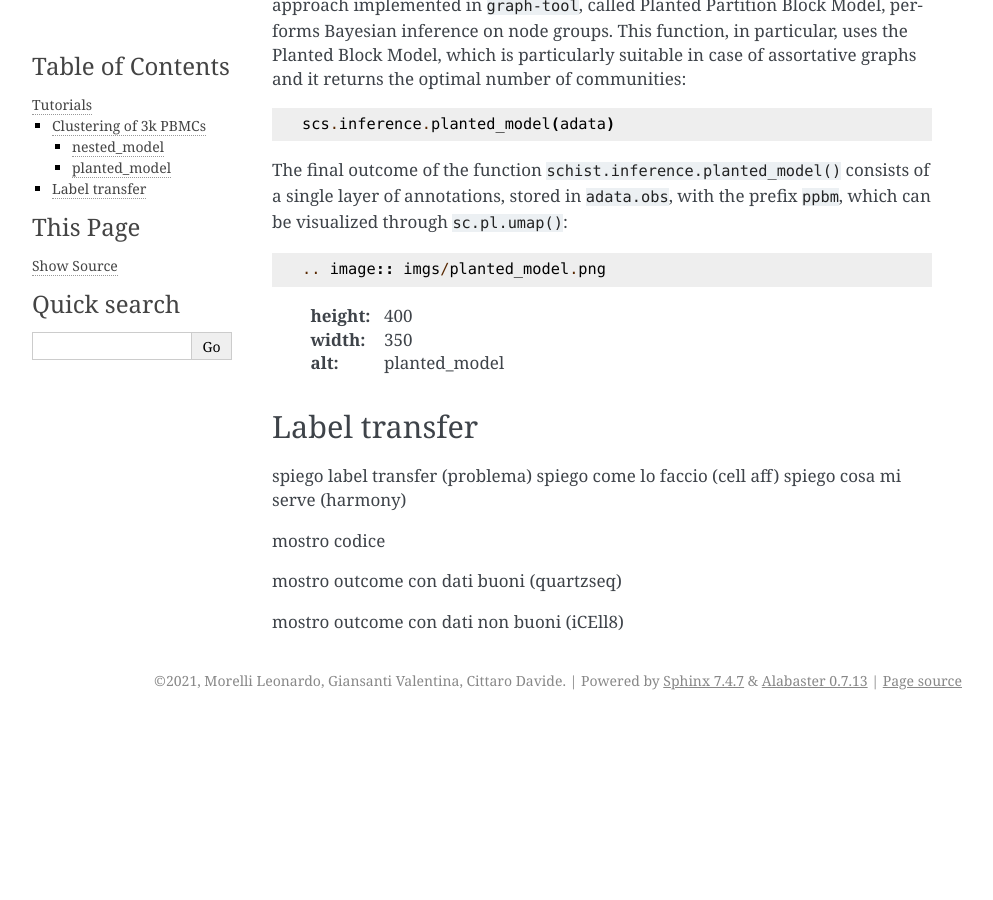
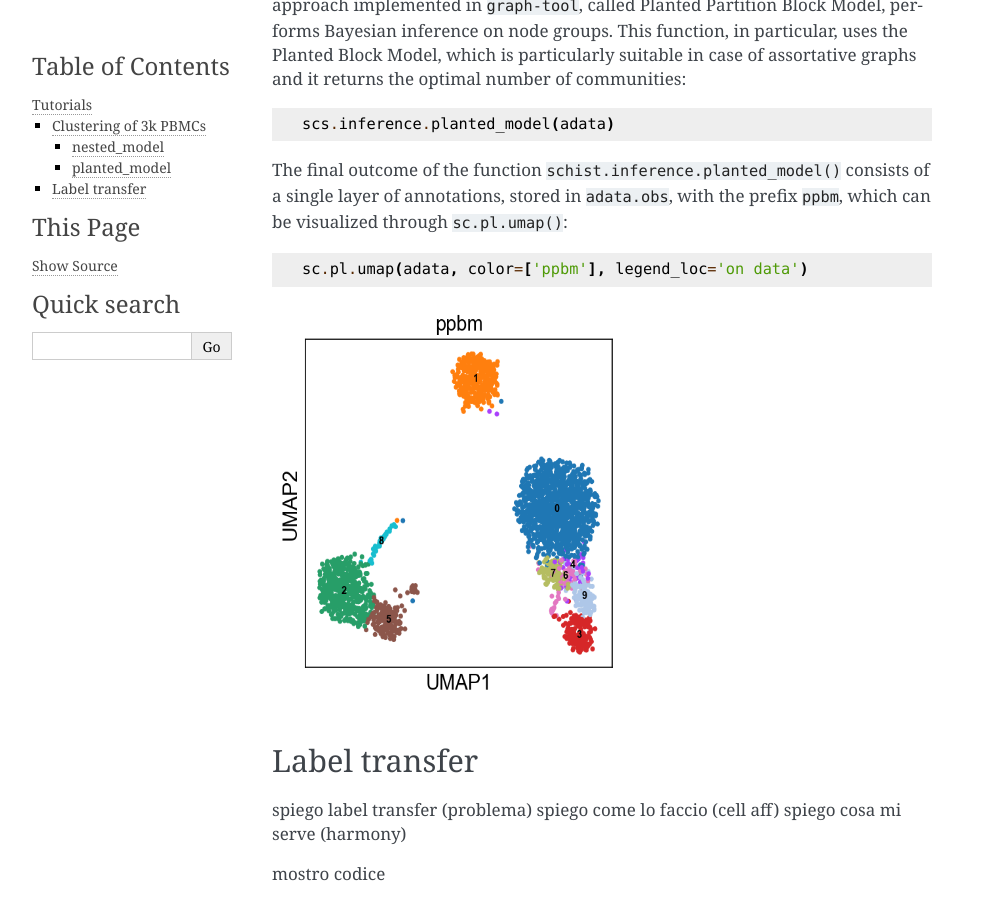
Before and after one commit to dawe/schist, a Sphinx documentation site: the page built from docs/source/tutorials.rst, in a window 1280 px wide and 900 px high, scrolled down 4547 px. Shown: the whole window, without its empty margins (148-1141 px from the left). Built offline with Sphinx 7.4.7, drawn with Linux system fonts in a browser that asks for light colours; before the commit the page ends 5267 px from its top, so only the background shows below that.

Commit message:
Update tutorials.rst

```diff
--- a/docs/source/tutorials.rst
+++ b/docs/source/tutorials.rst
@@ -101,6 +101,8 @@ The function ``nested_model()`` is expected to find reliable communities in netw
 
 The final outcome of the function ``schist.inference.planted_model()`` consists of a single layer of annotations, stored in ``adata.obs``, with the prefix ``ppbm``, which can be visualized through ``sc.pl.umap()``::
 
+    sc.pl.umap(adata, color=['ppbm'], legend_loc='on data')
+
 .. image:: imgs/planted_model.png
    :height: 400
    :width: 350
```
